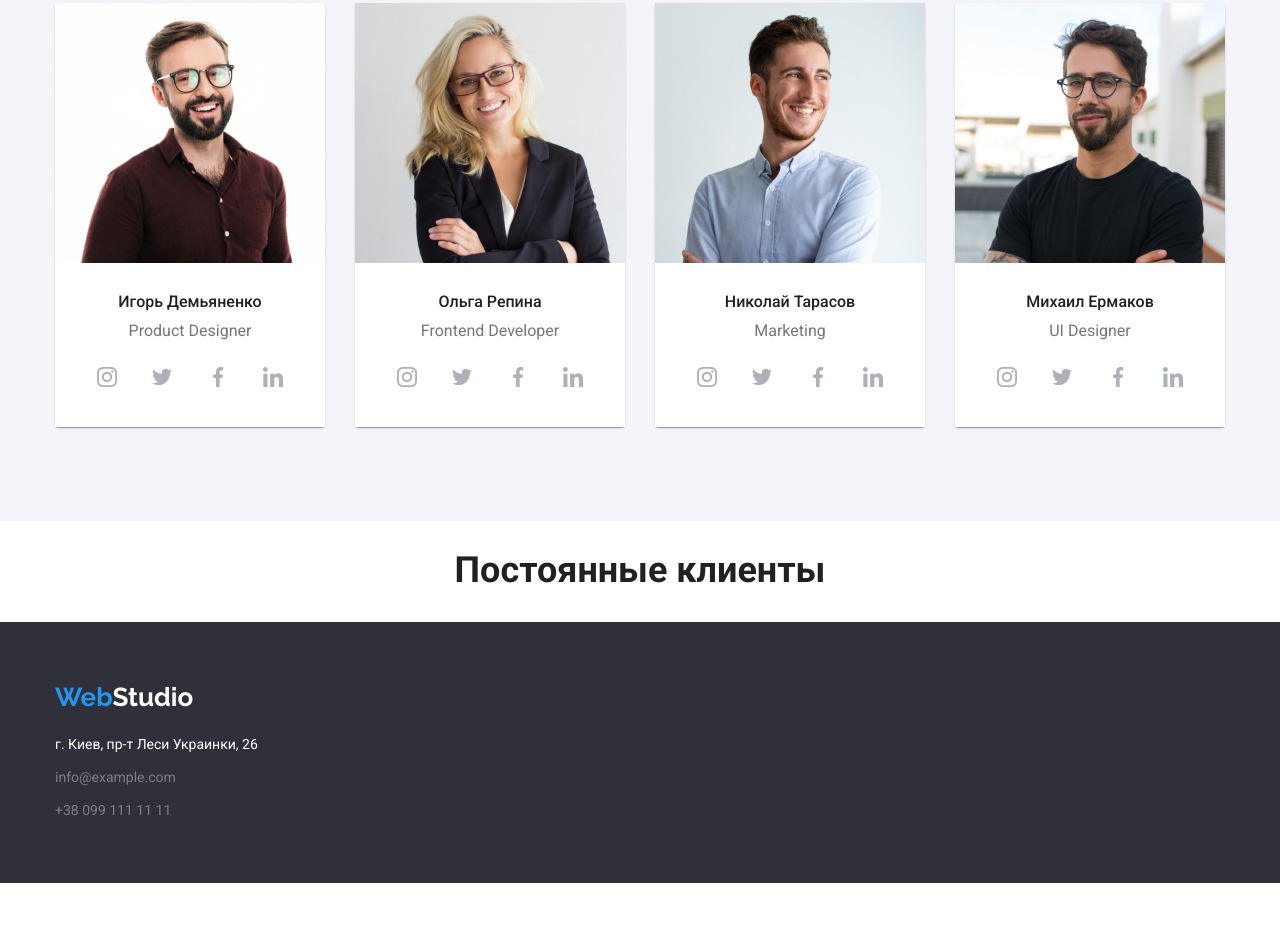
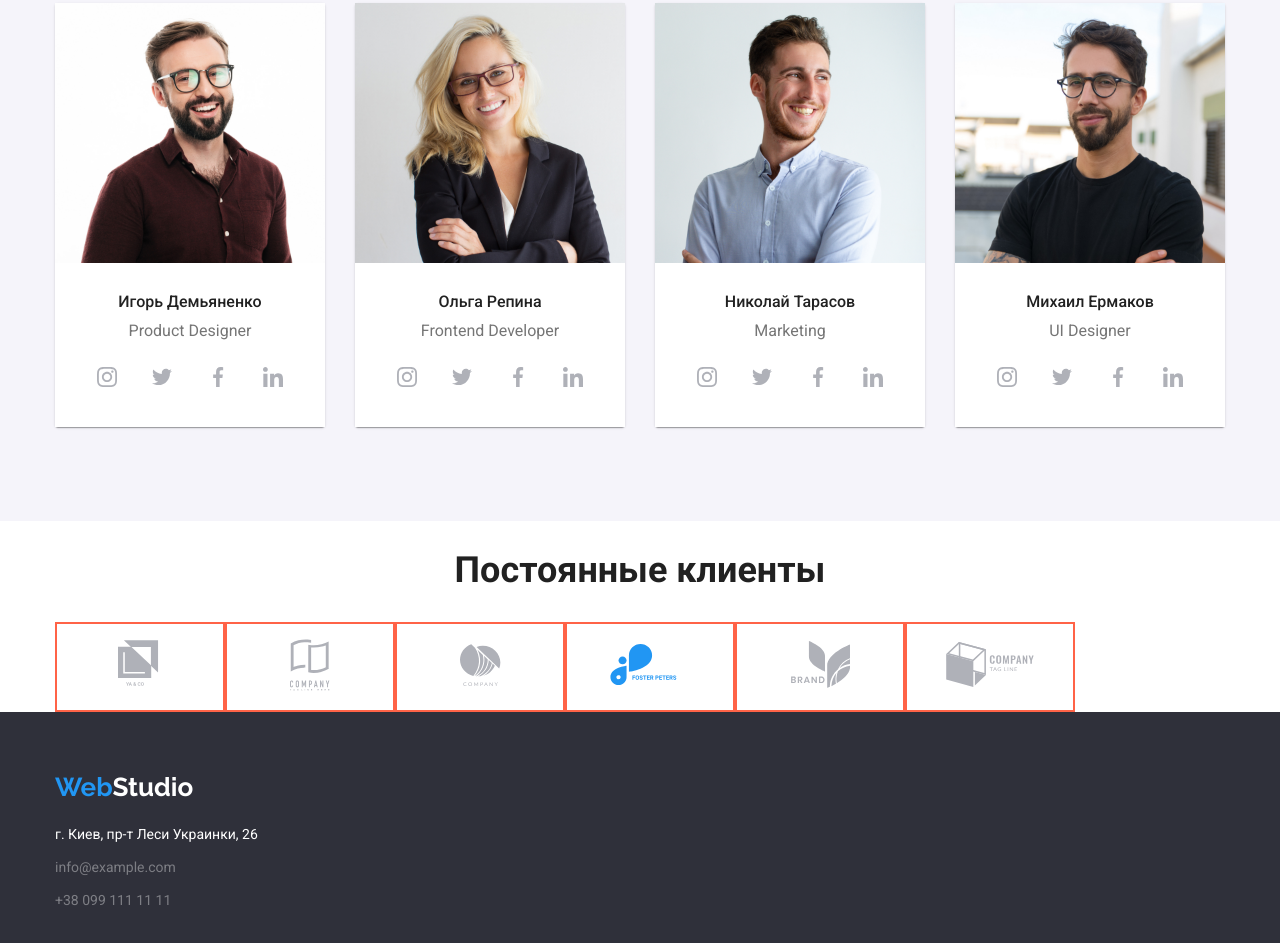
Before and after one commit to AlexDvor/goit-markup-hw-04, a plain HTML site: page index.html in a window 1280 px wide. Shown: the part 1685-2628 px from the top of the page. Before the commit the page ends 2568 px from the top, so only its background shows below. Drawn offline with nearby package versions, Linux system fonts and the light colour scheme.

Commit message:
added our clients

```diff
--- a/css/style.css
+++ b/css/style.css
@@ -363,6 +363,7 @@ img {
 }
 
 /*---------- OUR CLIENTS----------  */
+
 .our-clients {
   /* padding-top: 94px;
   padding-bottom: 94px; */
@@ -374,6 +375,19 @@ img {
   font-weight: 700;
   line-height: 1.16;
   color: var(--primary-color-text);
+}
+
+.list-client {
+  display: flex;
+}
+
+.item-client {
+  display: flex;
+  width: 170px;
+  height: 90px;
+  border: 2px solid tomato;
+  align-items: center;
+  justify-content: center;
 }
 
 /* ----------FOOTER---------- */
--- a/index.html
+++ b/index.html
@@ -338,11 +338,60 @@
           </ul>
         </div>
       </section>
+
       <section class="our-clients">
-        <h2>Постоянные клиенты</h2>
-        <ul>
-          <li><a href=""></a></li>
-        </ul>
+        <div class="container">
+          <h2>Постоянные клиенты</h2>
+          <ul class="list-client">
+            <li class="item-client">
+              <a class="link-client" href="#">
+                <svg class="icon-client" width="44.27px" height="49.23px">
+                  <use href="/images/symbol-defs.svg#icon-logo-1"></use>
+                </svg>
+              </a>
+            </li>
+
+            <li class="item-client">
+              <a class="link-client" href="#">
+                <svg class="icon-client" width="40px" height="52px">
+                  <use href="/images/symbol-defs.svg#icon-logo-2"></use>
+                </svg>
+              </a>
+            </li>
+
+            <li class="item-client">
+              <a class="link-client" href="#">
+                <svg class="icon-client" width="41" height="42.6px">
+                  <use href="/images/symbol-defs.svg#icon-logo-3"></use>
+                </svg>
+              </a>
+            </li>
+
+            <li class="item-client">
+              <a class="link-client" href="#">
+                <svg class="icon-client" width="79.66px" height="42.02px">
+                  <use href="/images/symbol-defs.svg#icon-logo-4"></use>
+                </svg>
+              </a>
+            </li>
+
+            <li class="item-client">
+              <a class="link-client" href="#">
+                <svg class="icon-client" width="59px" height="47px">
+                  <use href="/images/symbol-defs.svg#icon-logo-5"></use>
+                </svg>
+              </a>
+            </li>
+
+            <li class="item-client">
+              <a class="link-client" href="#">
+                <svg class="icon-client" width="88.48px" height="45.44px">
+                  <use href="/images/symbol-defs.svg#icon-logo-6"></use>
+                </svg>
+              </a>
+            </li>
+          </ul>
+        </div>
       </section>
     </main>
     <footer class="footer">
```
